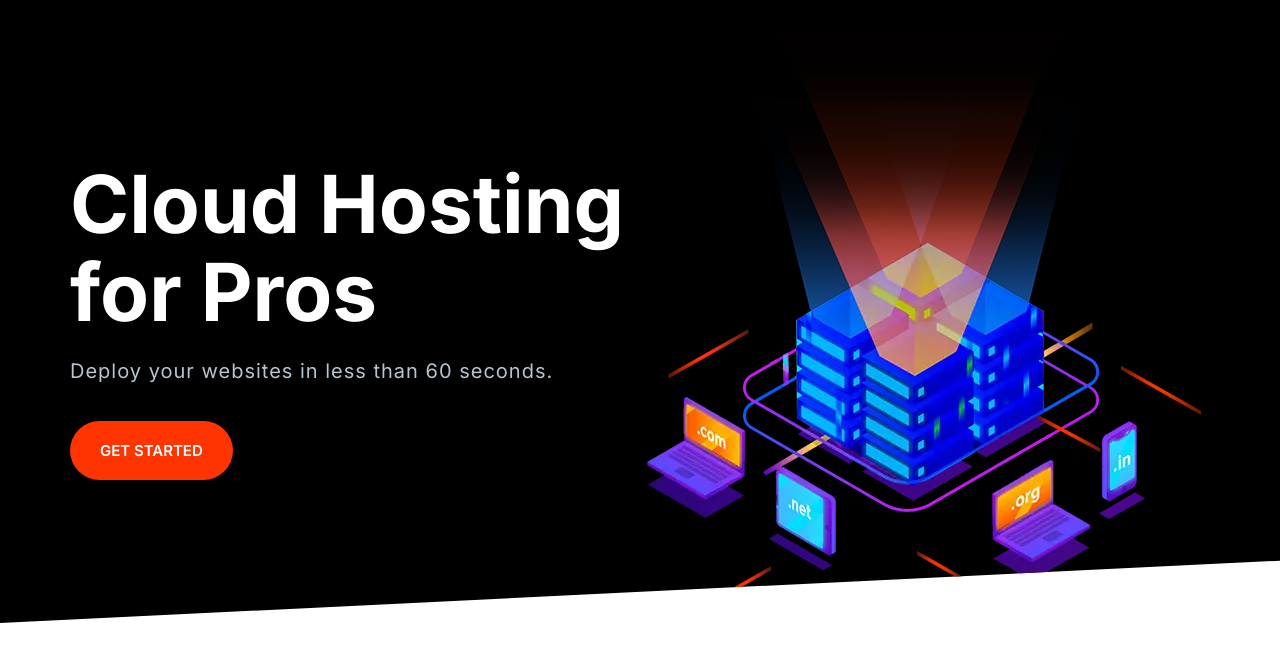
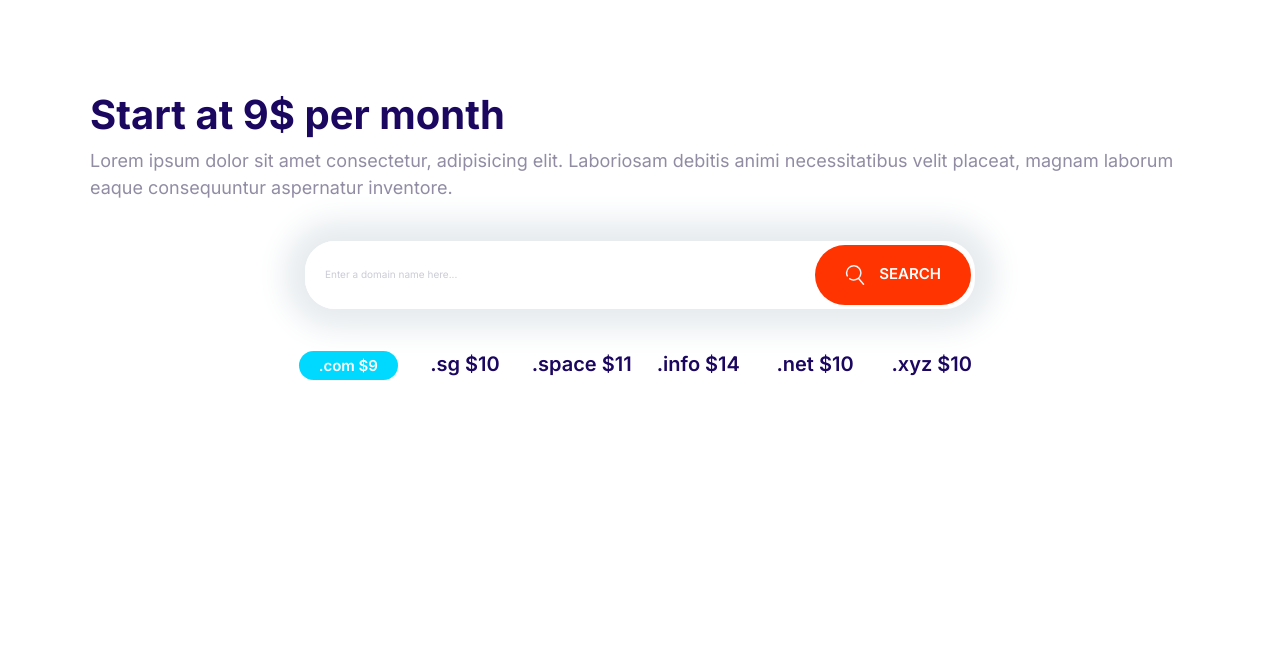
Before and after one commit to luar09/mervify, a plain HTML site: page index.html in a window 1280 px wide. Drawn offline with Linux system fonts and the light colour scheme.

Commit message:
Build domain-blocks component.

```diff
--- a/css/style.css
+++ b/css/style.css
@@ -191,12 +191,19 @@ a {
   cursor: pointer;
   font-size: 1.8rem;
   font-weight: 600;
-  outline: none;
+  outline: 0;
   margin: 1rem 0;
   padding: 2rem 3rem;
   text-align: center;
   text-transform: uppercase;
   white-space: nowrap;
+}
+
+.btn .icon {
+  width: 2rem;
+  height: 2rem;
+  margin-right: 1rem;
+  vertical-align: middle;
 }
 
 .btn--primary {
@@ -268,14 +275,12 @@ a {
 .input-group input {
   border: 0;
   flex-grow: 1;
-  padding: 1rem 1.5rem;
+  padding: 1.5rem 2rem;
   overflow: auto;
 }
 
 .input-group .btn {
   margin: 4px;
-  display: flex;
-  align-items: center;
 }
 
 .input-group .icon-container {
@@ -689,3 +694,29 @@ a {
     align-self: center;
   }
 }
+
+/* Domain Block */
+
+.block-domain .input-group {
+  box-shadow: 0 0 30px 20px #e6ebee;
+  border: 0;
+  margin: 4rem auto;
+  max-width: 670px;
+}
+
+.block-domain__prices {
+  display: grid;
+  grid-template-columns: repeat(3, 1fr);
+  grid-template-rows: repeat(2, 6rem);
+  font-size: 2rem;
+  font-weight: 600;
+  justify-items: center;
+  max-width: 700px;
+  margin: 0 auto;
+}
+
+@media screen and (min-width: 768px) {
+  .block-domain__prices {
+    grid-template-columns: repeat(auto-fit, minmax(10rem, 1fr));
+  }
+}
--- a/index.html
+++ b/index.html
@@ -14,25 +14,36 @@
     <link rel="stylesheet" href="css/style.css" />
   </head>
   <body>
-    <section class="block block--dark block--skewed-left hero">
-      <div class="container grid grid--1x2">
-        <header class="block__header hero__content">
-          <h1 class="block__heading">Cloud Hosting for Pros</h1>
-          <p class="hero__tagline">
-            Deploy your websites in less than 60 seconds.
-          </p>
-          <a href="#" class="btn btn--accent btn--stretch">Get Started</a>
-        </header>
-        <picture>
-          <source
-            type="image/webp"
-            srcset="images/banner.webp 1x, images/banner@2x.webp 2x" />
-          <source
-            type="image/png"
-            srcset="images/banner.png 1x, images/banner@2x.png 2x" />
-          <img class="hero__image" src="images/banner.png" alt=""
-        /></picture>
+    <section class="block container block-domain">
+      <header class="block__heading">
+        <h2>Start at 9$ per month</h2>
+        <p>
+          Lorem ipsum dolor sit amet consectetur, adipisicing elit. Laboriosam
+          debitis animi necessitatibus velit placeat, magnam laborum eaque
+          consequuntur aspernatur inventore.
+        </p>
+      </header>
+      <div class="input-group">
+        <input
+          type="text"
+          class="input"
+          placeholder="Enter a domain name here..."
+        />
+        <button class="btn btn--accent">
+          <svg class="icon icon--primary">
+            <use xlink:href="images/sprite.svg#search"></use>
+          </svg>
+          Search
+        </button>
       </div>
+      <ul class="list block-domain__prices">
+        <li><span class="badge badge--secondary">.com $9</span></li>
+        <li>.sg $10</li>
+        <li>.space $11</li>
+        <li>.info $14</li>
+        <li>.net $10</li>
+        <li>.xyz $10</li>
+      </ul>
     </section>
     <script src="js/main.js"></script>
   </body>
```
Also changed, not shown: components/domain-block.html (added, +31 -0 lines).
